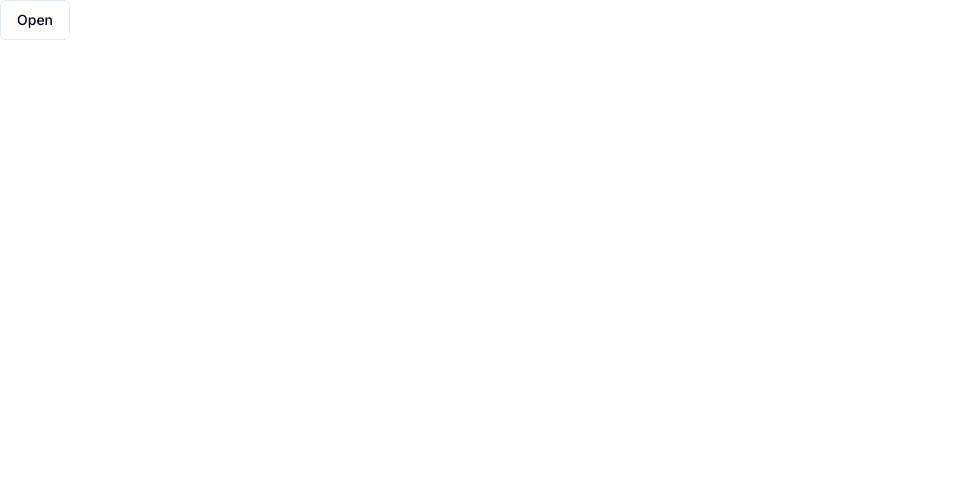
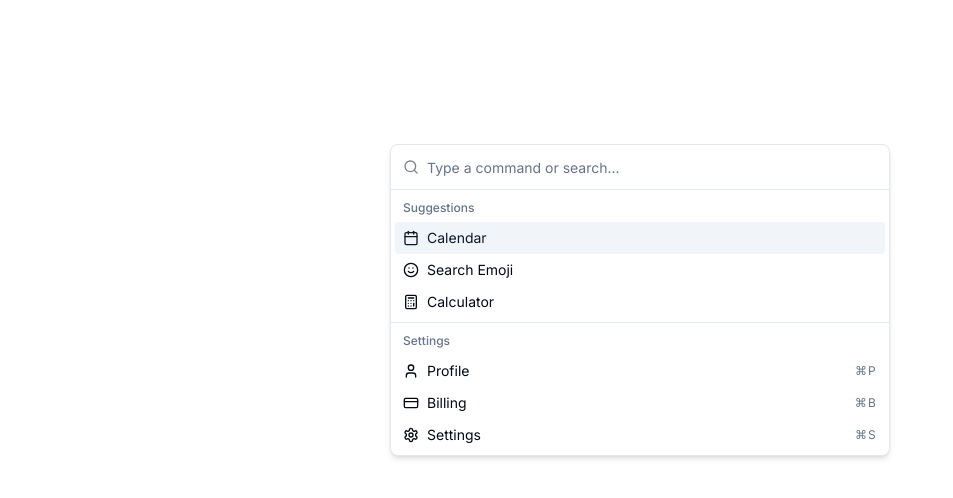
Before and after one commit to syedalirazazaidi/reacts-plays, a Next.js app in the folder nextjsplayground/shadcn/: page / in a window 1280 px wide. Shown: the top 498 px of the page, without its empty margins (0-953 px from the left). Built offline with nearby package versions, Linux system fonts and the light colour scheme.

Commit message:
add command shadcn

```diff
--- a/nextjsplayground/shadcn/package.json
+++ b/nextjsplayground/shadcn/package.json
@@ -20,6 +20,7 @@
     "autoprefixer": "10.4.14",
     "class-variance-authority": "^0.6.1",
     "clsx": "^1.2.1",
+    "cmdk": "^0.2.0",
     "eslint": "8.44.0",
     "eslint-config-next": "13.4.9",
     "lucide-react": "^0.259.0",
--- /dev/null
+++ b/nextjsplayground/shadcn/src/app/components/command.tsx
@@ -0,0 +1,62 @@
+import {
+  Calculator,
+  Calendar,
+  CreditCard,
+  Settings,
+  Smile,
+  User,
+} from "lucide-react";
+
+import {
+  Command,
+  CommandEmpty,
+  CommandGroup,
+  CommandInput,
+  CommandItem,
+  CommandList,
+  CommandSeparator,
+  CommandShortcut,
+} from "@/components/ui/command";
+
+export function CommandDemo() {
+  return (
+    <Command className="rounded-lg border shadow-md w-[500px] m-auto mt-36">
+      <CommandInput placeholder="Type a command or search..." />
+      <CommandList>
+        <CommandEmpty>No results found.</CommandEmpty>
+        <CommandGroup heading="Suggestions">
+          <CommandItem>
+            <Calendar className="mr-2 h-4 w-4" />
+            <span>Calendar</span>
+          </CommandItem>
+          <CommandItem>
+            <Smile className="mr-2 h-4 w-4" />
+            <span>Search Emoji</span>
+          </CommandItem>
+          <CommandItem>
+            <Calculator className="mr-2 h-4 w-4" />
+            <span>Calculator</span>
+          </CommandItem>
+        </CommandGroup>
+        <CommandSeparator />
+        <CommandGroup heading="Settings">
+          <CommandItem>
+            <User className="mr-2 h-4 w-4" />
+            <span>Profile</span>
+            <CommandShortcut>⌘P</CommandShortcut>
+          </CommandItem>
+          <CommandItem>
+            <CreditCard className="mr-2 h-4 w-4" />
+            <span>Billing</span>
+            <CommandShortcut>⌘B</CommandShortcut>
+          </CommandItem>
+          <CommandItem>
+            <Settings className="mr-2 h-4 w-4" />
+            <span>Settings</span>
+            <CommandShortcut>⌘S</CommandShortcut>
+          </CommandItem>
+        </CommandGroup>
+      </CommandList>
+    </Command>
+  );
+}
--- a/nextjsplayground/shadcn/src/app/page.tsx
+++ b/nextjsplayground/shadcn/src/app/page.tsx
@@ -5,6 +5,7 @@
 import Hero from "./components/hero";
 import { CardWithForm } from "./components/card";
 import { SheetDemo } from "./components/sheets";
+import { CommandDemo } from "./components/command";
 
 export default function Home() {
   return (
@@ -14,7 +15,8 @@
       {/* <DialogueComp /> */}
       {/* <Hero /> */}
       {/* <CardWithForm /> */}
-      <SheetDemo />
+      {/* <SheetDemo /> */}
+      <CommandDemo />
       {/* <CardComp /> */}
     </main>
   );
--- /dev/null
+++ b/nextjsplayground/shadcn/src/components/ui/command.tsx
@@ -0,0 +1,155 @@
+"use client"
+
+import * as React from "react"
+import { DialogProps } from "@radix-ui/react-dialog"
+import { Command as CommandPrimitive } from "cmdk"
+import { Search } from "lucide-react"
+
+import { cn } from "@/lib/utils"
+import { Dialog, DialogContent } from "@/components/ui/dialog"
+
+const Command = React.forwardRef<
+  React.ElementRef<typeof CommandPrimitive>,
+  React.ComponentPropsWithoutRef<typeof CommandPrimitive>
+>(({ className, ...props }, ref) => (
+  <CommandPrimitive
+    ref={ref}
+    className={cn(
+      "flex h-full w-full flex-col overflow-hidden rounded-md bg-popover text-popover-foreground",
+      className
+    )}
+    {...props}
+  />
+))
+Command.displayName = CommandPrimitive.displayName
+
+interface CommandDialogProps extends DialogProps {}
+
+const CommandDialog = ({ children, ...props }: CommandDialogProps) => {
+  return (
+    <Dialog {...props}>
+      <DialogContent className="overflow-hidden p-0 shadow-lg">
+        <Command className="[&_[cmdk-group-heading]]:px-2 [&_[cmdk-group-heading]]:font-medium [&_[cmdk-group-heading]]:text-muted-foreground [&_[cmdk-group]:not([hidden])_~[cmdk-group]]:pt-0 [&_[cmdk-group]]:px-2 [&_[cmdk-input-wrapper]_svg]:h-5 [&_[cmdk-input-wrapper]_svg]:w-5 [&_[cmdk-input]]:h-12 [&_[cmdk-item]]:px-2 [&_[cmdk-item]]:py-3 [&_[cmdk-item]_svg]:h-5 [&_[cmdk-item]_svg]:w-5">
+          {children}
+        </Command>
+      </DialogContent>
+    </Dialog>
+  )
+}
+
+const CommandInput = React.forwardRef<
+  React.ElementRef<typeof CommandPrimitive.Input>,
+  React.ComponentPropsWithoutRef<typeof CommandPrimitive.Input>
+>(({ className, ...props }, ref) => (
+  <div className="flex items-center border-b px-3" cmdk-input-wrapper="">
+    <Search className="mr-2 h-4 w-4 shrink-0 opacity-50" />
+    <CommandPrimitive.Input
+      ref={ref}
+      className={cn(
+        "flex h-11 w-full rounded-md bg-transparent py-3 text-sm outline-none placeholder:text-muted-foreground disabled:cursor-not-allowed disabled:opacity-50",
+        className
+      )}
+      {...props}
+    />
+  </div>
+))
+
+CommandInput.displayName = CommandPrimitive.Input.displayName
+
+const CommandList = React.forwardRef<
+  React.ElementRef<typeof CommandPrimitive.List>,
+  React.ComponentPropsWithoutRef<typeof CommandPrimitive.List>
+>(({ className, ...props }, ref) => (
+  <CommandPrimitive.List
+    ref={ref}
+    className={cn("max-h-[300px] overflow-y-auto overflow-x-hidden", className)}
+    {...props}
+  />
+))
+
+CommandList.displayName = CommandPrimitive.List.displayName
+
+const CommandEmpty = React.forwardRef<
+  React.ElementRef<typeof CommandPrimitive.Empty>,
+  React.ComponentPropsWithoutRef<typeof CommandPrimitive.Empty>
+>((props, ref) => (
+  <CommandPrimitive.Empty
+    ref={ref}
+    className="py-6 text-center text-sm"
+    {...props}
+  />
+))
+
+CommandEmpty.displayName = CommandPrimitive.Empty.displayName
+
+const CommandGroup = React.forwardRef<
+  React.ElementRef<typeof CommandPrimitive.Group>,
+  React.ComponentPropsWithoutRef<typeof CommandPrimitive.Group>
+>(({ className, ...props }, ref) => (
+  <CommandPrimitive.Group
+    ref={ref}
+    className={cn(
+      "overflow-hidden p-1 text-foreground [&_[cmdk-group-heading]]:px-2 [&_[cmdk-group-heading]]:py-1.5 [&_[cmdk-group-heading]]:text-xs [&_[cmdk-group-heading]]:font-medium [&_[cmdk-group-heading]]:text-muted-foreground",
+      className
+    )}
+    {...props}
+  />
+))
+
+CommandGroup.displayName = CommandPrimitive.Group.displayName
+
+const CommandSeparator = React.forwardRef<
+  React.ElementRef<typeof CommandPrimitive.Separator>,
+  React.ComponentPropsWithoutRef<typeof CommandPrimitive.Separator>
+>(({ className, ...props }, ref) => (
+  <CommandPrimitive.Separator
+    ref={ref}
+    className={cn("-mx-1 h-px bg-border", className)}
+    {...props}
+  />
+))
+CommandSeparator.displayName = CommandPrimitive.Separator.displayName
+
+const CommandItem = React.forwardRef<
+  React.ElementRef<typeof CommandPrimitive.Item>,
+  React.ComponentPropsWithoutRef<typeof CommandPrimitive.Item>
+>(({ className, ...props }, ref) => (
+  <CommandPrimitive.Item
+    ref={ref}
+    className={cn(
+      "relative flex cursor-default select-none items-center rounded-sm px-2 py-1.5 text-sm outline-none aria-selected:bg-accent aria-selected:text-accent-foreground data-[disabled]:pointer-events-none data-[disabled]:opacity-50",
+      className
+    )}
+    {...props}
+  />
+))
+
+CommandItem.displayName = CommandPrimitive.Item.displayName
+
+const CommandShortcut = ({
+  className,
+  ...props
+}: React.HTMLAttributes<HTMLSpanElement>) => {
+  return (
+    <span
+      className={cn(
+        "ml-auto text-xs tracking-widest text-muted-foreground",
+        className
+      )}
+      {...props}
+    />
+  )
+}
+CommandShortcut.displayName = "CommandShortcut"
+
+export {
+  Command,
+  CommandDialog,
+  CommandInput,
+  CommandList,
+  CommandEmpty,
+  CommandGroup,
+  CommandItem,
+  CommandShortcut,
+  CommandSeparator,
+}
```
Also changed, not shown: 1 other file (tests, documents, lock files or other folders).
